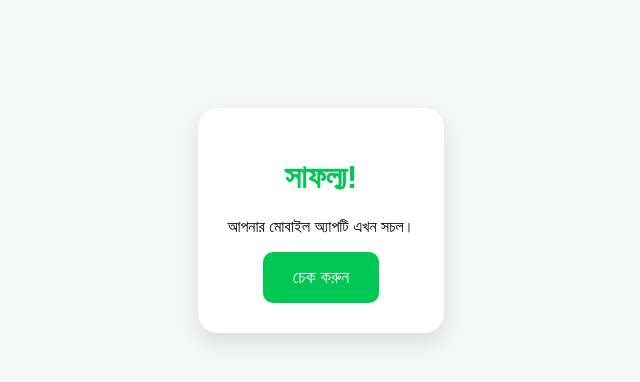
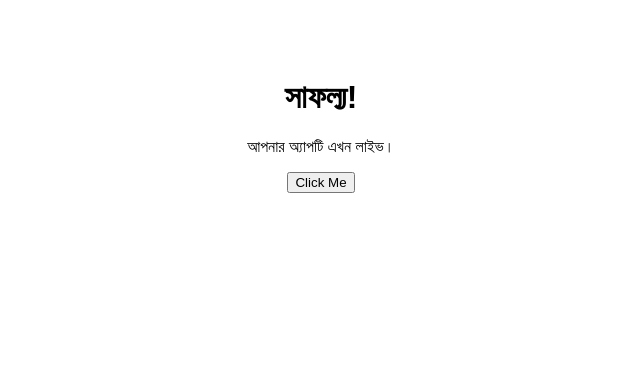
Before and after one commit to gun673272-art/my-apk-factory, a plain HTML site: page index.html in a window 1280 px wide. Shown: the whole page, without its empty margins (319-959 px from the left). Drawn offline with Linux system fonts and the light colour scheme.

Commit message:
Build Trigger

```diff
--- a/index.html
+++ b/index.html
@@ -1,18 +1,8 @@
 <!DOCTYPE html>
 <html>
-<head>
-    <style>
-        body { text-align: center; background: #f4f7f6; padding-top: 100px; font-family: sans-serif; }
-        .box { background: white; padding: 30px; border-radius: 20px; display: inline-block; box-shadow: 0 10px 20px rgba(0,0,0,0.1); }
-        h1 { color: #00c853; }
-        button { background: #00c853; color: white; border: none; padding: 15px 30px; border-radius: 10px; font-size: 18px; }
-    </style>
-</head>
-<body>
-    <div class="box">
-        <h1>সাফল্য!</h1>
-        <p>আপনার মোবাইল অ্যাপটি এখন সচল।</p>
-        <button onclick="alert('দারুণ! কাজ করছে।')">চেক করুন</button>
-    </div>
+<body style="text-align:center; padding-top:50px; font-family:sans-serif;">
+    <h1>সাফল্য!</h1>
+    <p>আপনার অ্যাপটি এখন লাইভ।</p>
+    <button onclick="alert('Working!')">Click Me</button>
 </body>
 </html>
```
